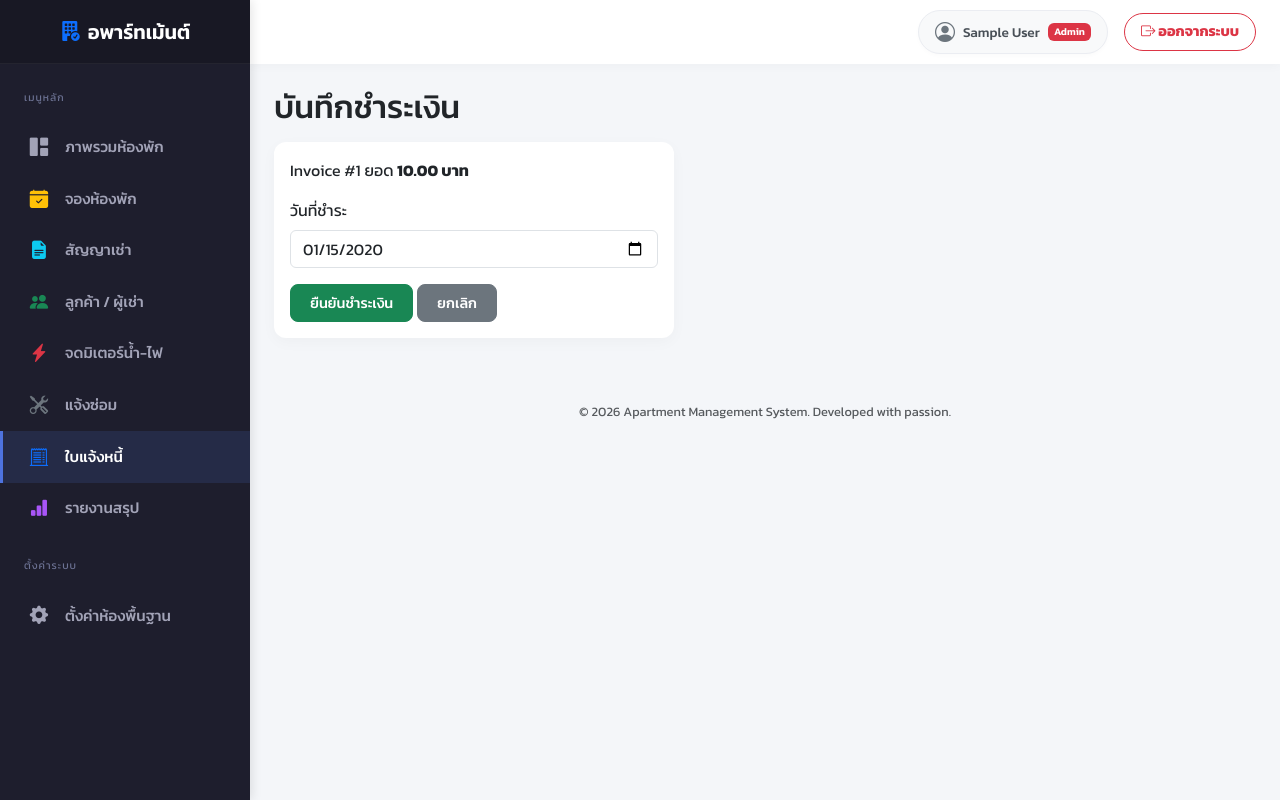
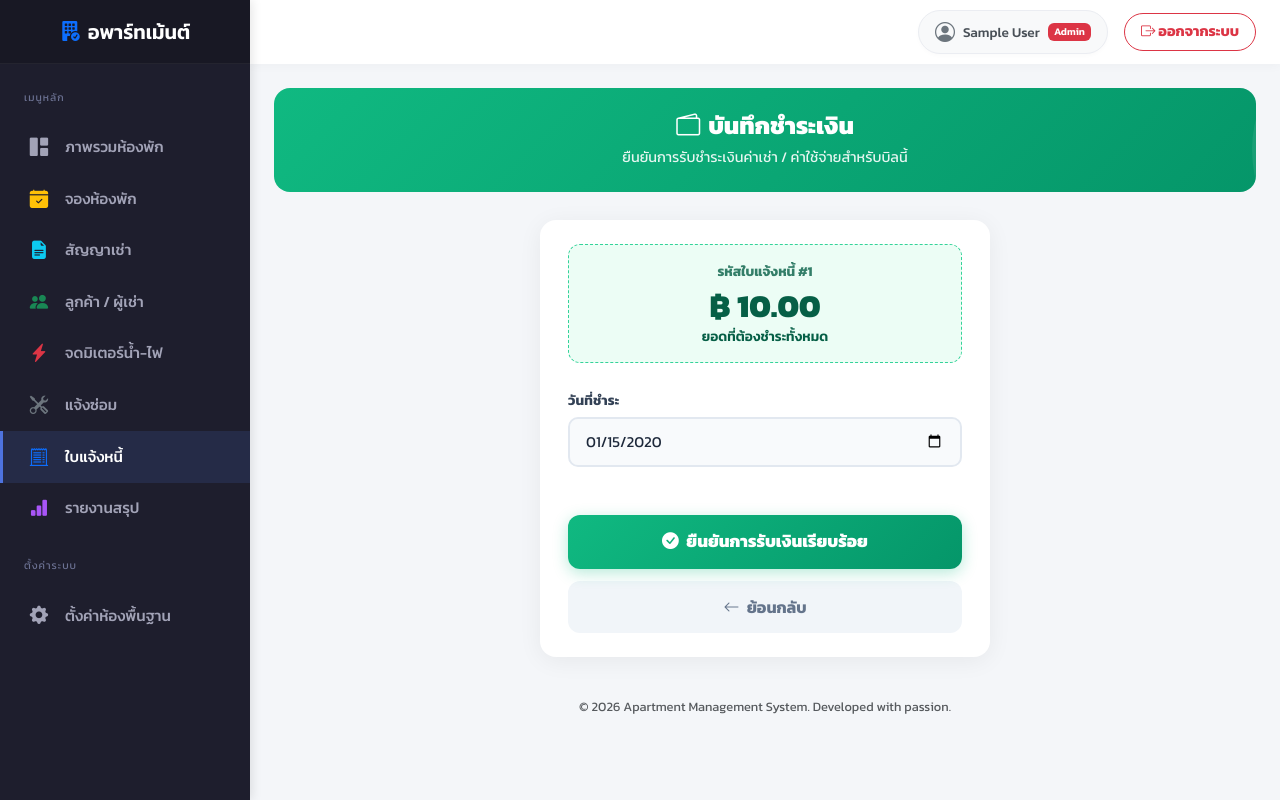
Before and after one commit to Mightycgm/ICT22667-Project, a Django app: page /invoices/1/pay/ in a window 1280 px wide. Run offline with Django 5.2, Linux system fonts and the light colour scheme; a user stored in the database is signed in; tables that the repository leaves empty hold one stand-in row (values such as "Sample post").

Commit message:
แก้ไขUiหน้าบันทึกชำระเเละไอคอนแสดงสถานะ

```diff
--- a/Apartment Management Project/apartment_project/apartment/templates/apartment/invoice/pay.html
+++ b/Apartment Management Project/apartment_project/apartment/templates/apartment/invoice/pay.html
@@ -1,21 +1,191 @@
 {% extends 'apartment/base.html' %}
 {% load humanize %}
 {% block content %}
-<h2>{{ title }}</h2>
-<div class="card mt-3" style="max-width: 400px;">
-    <div class="card-body">
-        <p>Invoice #{{ invoice.Invoice_ID }} ยอด <strong>{{ invoice.Grand_Total|intcomma }} บาท</strong></p>
+
+<style>
+    .pay-hero {
+        background: linear-gradient(135deg, #10b981 0%, #059669 100%);
+        border-radius: 16px;
+        padding: 24px 32px;
+        margin-bottom: 28px;
+        position: relative;
+        overflow: hidden;
+        color: #fff;
+    }
+    .pay-hero::before {
+        content: '';
+        position: absolute;
+        top: -60%; right: -25%;
+        width: 250px; height: 250px;
+        border-radius: 50%;
+        background: rgba(255,255,255,0.08);
+    }
+    .pay-hero h4 {
+        font-weight: 800;
+        font-size: 1.5rem;
+        margin: 0;
+        position: relative;
+        z-index: 1;
+    }
+    .pay-hero p {
+        opacity: 0.9;
+        font-size: 0.9rem;
+        margin: 6px 0 0;
+        position: relative;
+        z-index: 1;
+    }
+
+    .form-card {
+        border: none;
+        border-radius: 16px;
+        box-shadow: 0 4px 24px rgba(0,0,0,0.06);
+        overflow: hidden;
+        background: #fff;
+        max-width: 450px;
+        margin: 0 auto;
+    }
+    .form-section {
+        padding: 24px 28px;
+    }
+    .form-section + .form-section {
+        border-top: 1px solid #f0f2f5;
+    }
+
+    .invoice-amount-box {
+        background: #ecfdf5;
+        border: 1px dashed #34d399;
+        border-radius: 12px;
+        padding: 16px;
+        text-align: center;
+        margin-bottom: 24px;
+        color: #065f46;
+    }
+    .invoice-amount-box .amount {
+        font-size: 2rem;
+        font-weight: 800;
+        line-height: 1;
+        margin-top: 8px;
+    }
+    .invoice-amount-box .inv-id {
+        font-size: 0.85rem;
+        font-weight: 700;
+        opacity: 0.8;
+    }
+
+    .form-floating-custom .form-label {
+        font-size: 0.85rem;
+        font-weight: 700;
+        color: #334155;
+        margin-bottom: 6px;
+        letter-spacing: 0.2px;
+    }
+    .form-floating-custom input,
+    .form-floating-custom select,
+    .form-floating-custom textarea {
+        border-radius: 10px;
+        border: 2px solid #e2e8f0;
+        padding: 12px 16px;
+        font-size: 0.95rem;
+        transition: all 0.2s ease;
+        background-color: #f8fafc;
+        width: 100%;
+        color: #1e293b;
+    }
+    .form-floating-custom input:focus,
+    .form-floating-custom select:focus,
+    .form-floating-custom textarea:focus {
+        border-color: #10b981;
+        box-shadow: 0 0 0 4px rgba(16, 185, 129, 0.15);
+        background-color: #fff;
+        outline: none;
+    }
+
+    .btn-pay {
+        background: linear-gradient(135deg, #10b981 0%, #059669 100%);
+        border: none;
+        color: #fff;
+        font-weight: 800;
+        padding: 14px 24px;
+        border-radius: 12px;
+        font-size: 1.05rem;
+        transition: all 0.3s ease;
+        box-shadow: 0 4px 15px rgba(16, 185, 129, 0.3);
+        width: 100%;
+    }
+    .btn-pay:hover {
+        transform: translateY(-2px);
+        box-shadow: 0 8px 25px rgba(16, 185, 129, 0.4);
+        color: #fff;
+    }
+    .btn-cancel {
+        background: #f1f5f9;
+        border: none;
+        color: #64748b;
+        font-weight: 700;
+        padding: 14px 24px;
+        border-radius: 12px;
+        font-size: 1rem;
+        transition: all 0.2s ease;
+        width: 100%;
+        text-align: center;
+        display: block;
+        text-decoration: none;
+        margin-top: 12px;
+    }
+    .btn-cancel:hover {
+        background: #e2e8f0;
+        color: #334155;
+    }
+</style>
+
+<!-- Hero -->
+<div class="pay-hero text-center">
+    <h4><i class="bi bi-wallet2 me-2"></i>{{ title }}</h4>
+    <p>ยืนยันการรับชำระเงินค่าเช่า / ค่าใช้จ่ายสำหรับบิลนี้</p>
+</div>
+
+<div class="row justify-content-center">
+<div class="col-lg-12">
+
+<div class="form-card">
+    <div class="form-section">
+
+        <!-- Summary Box -->
+        <div class="invoice-amount-box">
+            <div class="inv-id">รหัสใบแจ้งหนี้ #{{ invoice.Invoice_ID }}</div>
+            <div class="amount">฿ {{ invoice.Grand_Total|intcomma }}</div>
+            <div class="mt-1" style="font-size:0.85rem; font-weight: 600;">ยอดที่ต้องชำระทั้งหมด</div>
+        </div>
+
         <form method="post">
             {% csrf_token %}
+
             {% for field in form %}
-            <div class="mb-3">
-                <label class="form-label">{{ field.label }}</label>
+            <div class="mb-4 form-floating-custom">
+                <label class="form-label">{{ field.label }} {% if field.field.required %}<span class="text-danger">*</span>{% endif %}</label>
                 {{ field }}
+                {% if field.help_text %}
+                <div class="small text-muted mt-1">{{ field.help_text }}</div>
+                {% endif %}
+                {% if field.errors %}
+                <div class="text-danger small mt-1 fw-bold">{{ field.errors.0 }}</div>
+                {% endif %}
             </div>
             {% endfor %}
-            <button type="submit" class="btn btn-success">ยืนยันชำระเงิน</button>
-            <a href="{% url 'invoice_detail' invoice.Invoice_ID %}" class="btn btn-secondary">ยกเลิก</a>
+
+            <div class="mt-5">
+                <button type="submit" class="btn-pay">
+                    <i class="bi bi-check-circle-fill me-1"></i> ยืนยันการรับเงินเรียบร้อย
+                </button>
+                <a href="{% url 'invoice_detail' invoice.Invoice_ID %}" class="btn-cancel">
+                    <i class="bi bi-arrow-left me-1"></i> ย้อนกลับ
+                </a>
+            </div>
         </form>
     </div>
 </div>
+
+</div>
+</div>
+
 {% endblock %}
```
Also changed, not shown: Apartment Management Project/apartment_project/apartment/templates/apartment/room_badge.html (+54 -11 lines).
